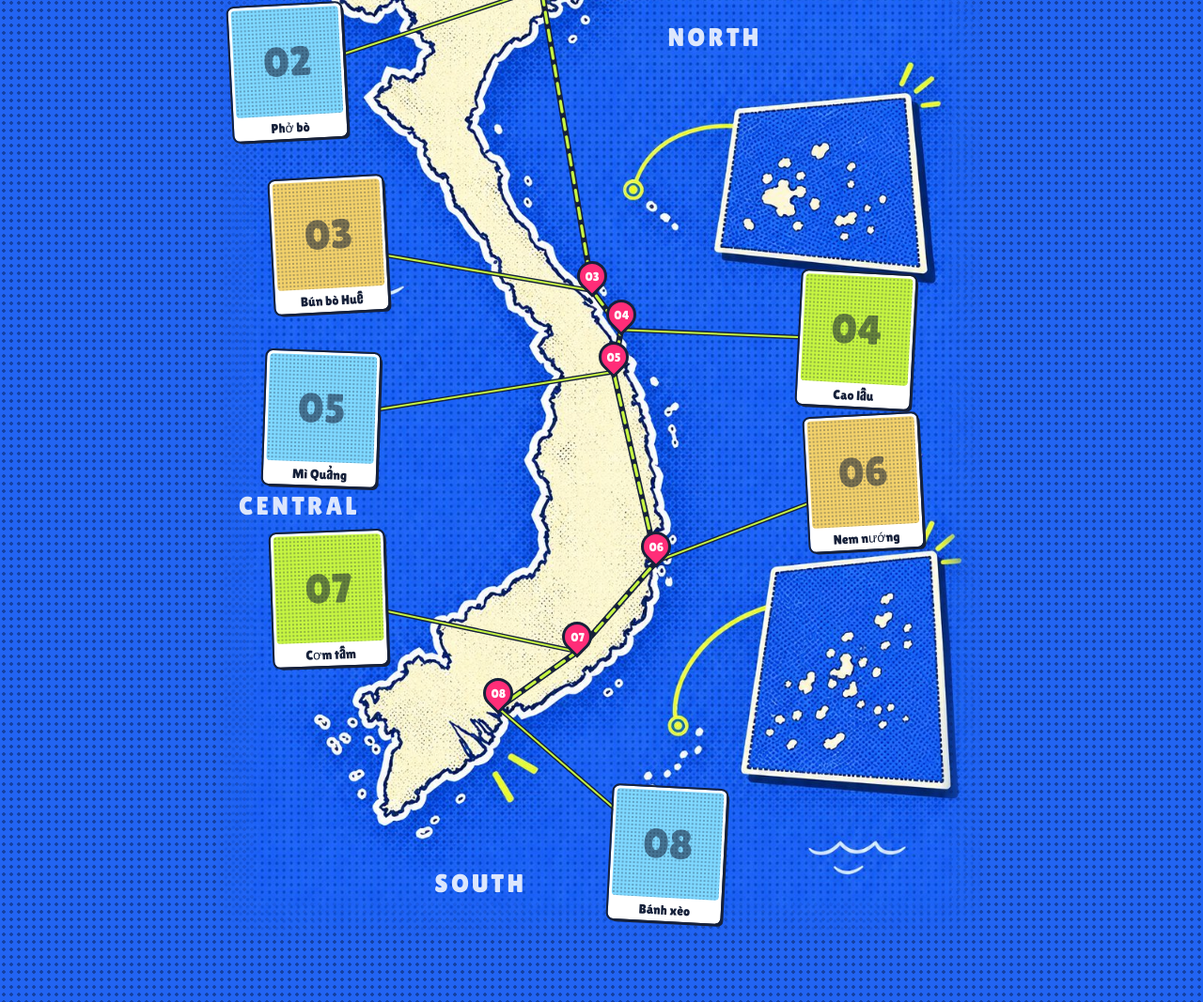
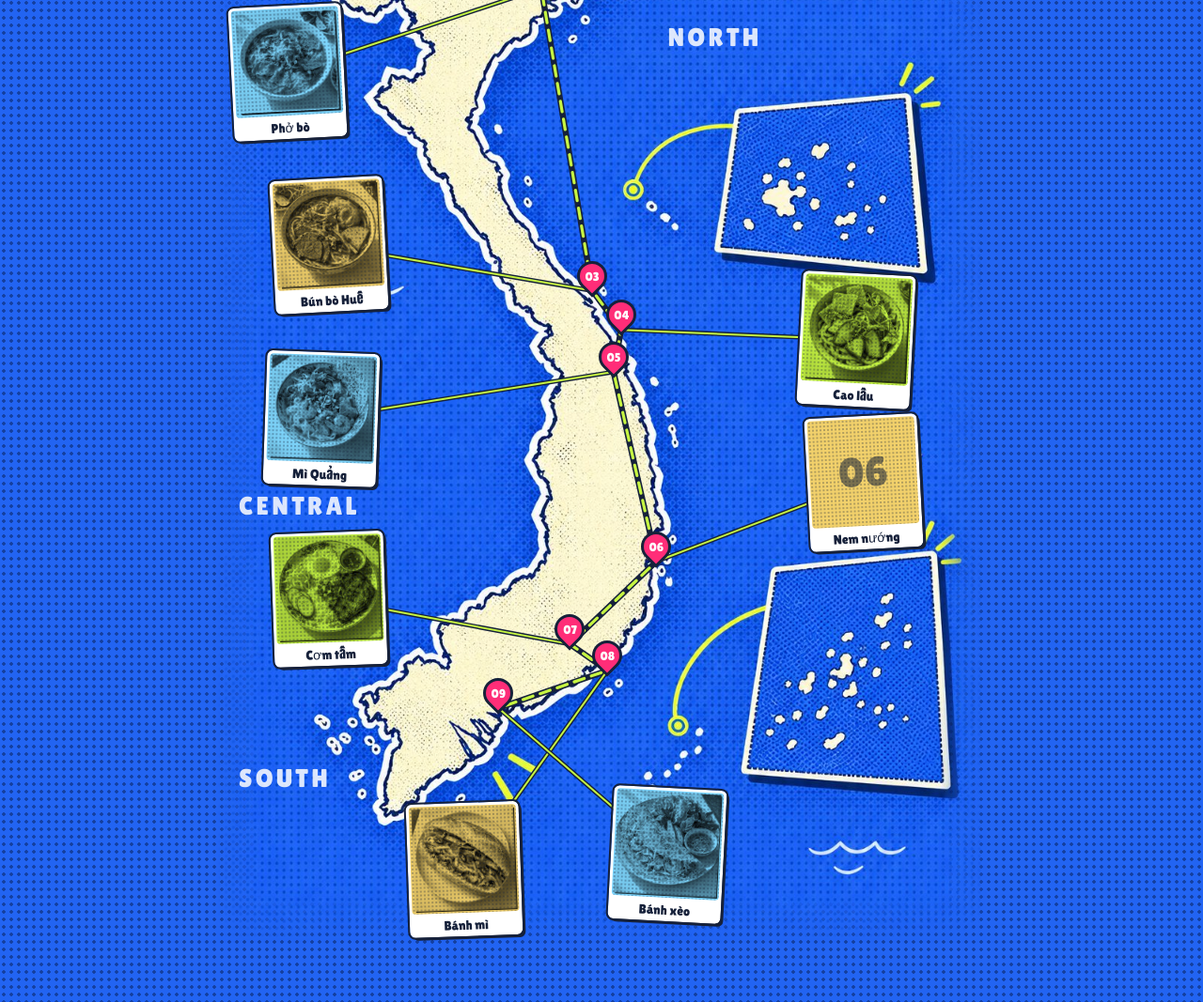
Before and after one commit to thorokele/vietnam-foodmap, a plain HTML site: page index.html in a window 1280 px wide. Shown: the part 481-1548 px from the top of the page at 94% size. Drawn offline with Linux system fonts and the light colour scheme.

Commit message:
Add dish photos, bánh mì pin, load map and photos from the repo
Co-Authored-By: Claude Fable 5.1 <noreply@anthropic.com>
Claude-Session: https://claude.ai/code/session_01WXYQdyxCMVUEGv2CfHhshc

```diff
--- a/index.html
+++ b/index.html
@@ -19,7 +19,7 @@
   <!-- Header: title + one-line instruction, set straight on the sea -->
   <header class="header">
     <h1 class="title">Vietnam Food Map</h1>
-    <p class="intro">Tap a pin. Collect the ticket. Scroll south from Hà Nội to the Mekong Delta - eight dishes, one map.</p>
+    <p class="intro">Tap a pin. Collect the ticket. Scroll south from Hà Nội to the Mekong Delta - nine dishes, one map.</p>
   </header>
 
   <!-- Legend: a paper sticker strip with the three marks used on the map -->
@@ -33,15 +33,15 @@
         Check = ticket collected
       </li>
       <li><span class="legend-route" aria-hidden="true"></span> Route north to south</li>
-      <li class="receipt legend-count" id="legend-count" aria-live="polite">00 / 08 collected</li>
+      <li class="receipt legend-count" id="legend-count" aria-live="polite">00 / 09 collected</li>
     </ul>
   </aside>
 
   <!-- Map canvas: the illustrated map image, with the route, leader lines, pins and thumbnails drawn over it.
        Everything is placed in the image's own pixel space (1024 x 1536), so it scales with the image. -->
   <section class="map-wrap" aria-label="Map of Vietnam with dish pins">
-    <!-- map.jpg: the illustrated map. Decorative for screen readers; the pins carry the names. -->
-    <img class="map-img" src="map.jpg" alt="" width="1024" height="1536">
+    <!-- The illustrated map. script.js sets the src (MAP_IMAGE_URL). Decorative for screen readers; the pins carry the names. -->
+    <img class="map-img" alt="" width="1024" height="1536">
     <svg class="map" viewBox="0 0 1024 1536" aria-hidden="true" focusable="false">
       <!-- Route: JS fills the points from the dish table so it always connects the pins -->
       <polyline class="route-casing"/>
@@ -51,7 +51,7 @@
       <text class="region-label" x="600" y="345">NORTH</text>
       <text class="region-label wide-only" x="30" y="968">CENTRAL</text>
       <text class="region-label phone-only" x="498" y="600">CENTRAL</text>
-      <text class="region-label" x="290" y="1470">SOUTH</text>
+      <text class="region-label" x="30" y="1330">SOUTH</text>
     </svg>
     <!-- JS fills these layers: one <button class="pin"> and one .thumb sticker per dish -->
     <div class="thumbs" id="thumbs"></div>
--- a/script.js
+++ b/script.js
@@ -4,7 +4,18 @@
    touch and keyboard all work without extra code.
    ====================================================================== */
 
-// 0. Map coordinate space = the pixels of map.jpg (1024 wide, 1536 tall). Pins, thumbnails, leader lines and
+// 0. The map image. Loaded from the GitHub repo so the Pen needs no uploaded asset; if that URL fails
+//    (offline, repo renamed), the page falls back to a map.jpg sitting next to index.html.
+const MAP_IMAGE_URL = "https://raw.githubusercontent.com/thorokele/vietnam-foodmap/main/map.jpg";
+const MAP_IMAGE_FALLBACK = "map.jpg";
+// Dish photos live in the repo's images/ folder; photo(id) builds the URL for a dish's file.
+const IMAGES_URL = "https://raw.githubusercontent.com/thorokele/vietnam-foodmap/main/images/";
+const photo = (file, alt) => ({ src: IMAGES_URL + file, alt });
+const mapImg = document.querySelector(".map-img");
+mapImg.addEventListener("error", () => { if (mapImg.src !== MAP_IMAGE_FALLBACK) mapImg.src = MAP_IMAGE_FALLBACK; }, { once: true });
+mapImg.src = MAP_IMAGE_URL;
+
+// 0b. Map coordinate space = the pixels of map.jpg (1024 wide, 1536 tall). Pins, thumbnails, leader lines and
 //    the note are all placed from the same numbers, as % of the map box, so they scale with the image.
 const VB = { x: 0, w: 1024, h: 1536 };
 const pctX = (x) => ((x - VB.x) / VB.w) * 100 + "%";
@@ -20,28 +31,32 @@ const pctY = (y) => (y / VB.h) * 100 + "%";
 //    thumbSrc (optional): a separate, tighter crop for the small sticker; defaults to image.src.
 const DISHES = [
   { id: "bun-cha", number: 1, name: "Bún chả", label: "Bún chả", city: "Hà Nội", region: "Northern Vietnam",
-    x: 385, y: 225, m: { x: 368, y: 212 }, thumb: { x: 680, y: 130, tilt: 3 }, tint: "lime", image: null, thumbSrc: null,
+    x: 385, y: 225, m: { x: 368, y: 212 }, thumb: { x: 680, y: 130, tilt: 3 }, tint: "lime", image: photo("bun-cha.jpg", "Bún chả: grilled pork patties and pork belly in a bowl of dipping broth, with plates of rice vermicelli, herbs and pickled green papaya and carrot"), thumbSrc: null,
     description: "Grilled pork patties and slices of pork belly sit in a bowl of warm, sweet-sour fish-sauce broth. Rice vermicelli and a pile of fresh herbs come on the side to dip as you go." },
   { id: "pho-bo", number: 2, name: "Phở bò", label: "Phở bò", city: "Hà Nội / Nam Định", region: "Northern Vietnam",
-    x: 432, y: 268, m: { x: 448, y: 280 }, thumb: { x: 95, y: 380, tilt: -3, m: { x: 95, y: 300 } }, tint: "sky", image: null, thumbSrc: null,
+    x: 432, y: 268, m: { x: 448, y: 280 }, thumb: { x: 95, y: 380, tilt: -3, m: { x: 95, y: 300 } }, tint: "sky", image: photo("pho-bo.jpg", "Phở bò: flat rice noodles in clear broth with rare and cooked beef slices, onion, scallion and cilantro, herbs and lime on the side"), thumbSrc: null,
     description: "Flat rice noodles in a clear beef broth simmered with charred ginger and onion, star anise and cinnamon, topped with sliced beef and scallion. Both Nam Định and Hà Nội are associated with its beginnings." },
   { id: "bun-bo-hue", number: 3, name: "Bún bò Huế", label: "Bún bò Huế", city: "Huế", region: "Central Vietnam",
-    x: 500, y: 670, m: { x: 488, y: 638 }, thumb: { x: 150, y: 610, tilt: -3, m: { x: 150, y: 560 } }, tint: "sand", image: null, thumbSrc: null,
+    x: 500, y: 670, m: { x: 488, y: 638 }, thumb: { x: 150, y: 610, tilt: -3, m: { x: 150, y: 560 } }, tint: "sand", image: photo("bun-bo-hue.jpg", "Bún bò Huế: thick round noodles in red broth with sliced beef, a pork knuckle and a slice of pork loaf, topped with herbs and scallion"), thumbSrc: null,
     description: "Thick round rice noodles in a beef-bone broth scented with lemongrass and coloured with annatto and chili. Beef shank, a slice of pork and often cubes of pork blood are served with shredded banana blossom and herbs." },
   { id: "cao-lau", number: 4, name: "Cao lầu", label: "Cao lầu", city: "Hội An", region: "Central Vietnam",
-    x: 538, y: 722, m: { x: 566, y: 722 }, thumb: { x: 850, y: 735, tilt: 3, m: { x: 850, y: 730 } }, tint: "lime", image: null, thumbSrc: null,
+    x: 538, y: 722, m: { x: 566, y: 722 }, thumb: { x: 850, y: 735, tilt: 3, m: { x: 850, y: 730 } }, tint: "lime", image: photo("cao-lau.jpg", "Cao lầu: thick noodles with sliced char siu pork, crisp fried dough squares, fried shallots, bean sprouts and fresh herbs"), thumbSrc: null,
     description: "Chewy, yellow-tinted noodles served nearly dry with a splash of broth, slices of seasoned pork, crisp fried dough squares, bean sprouts and greens. It is closely tied to Hội An and rarely served far from it." },
   { id: "mi-quang", number: 5, name: "Mì Quảng", label: "Mì Quảng", city: "Quảng Nam", region: "Central Vietnam",
-    x: 528, y: 778, m: { x: 505, y: 832 }, thumb: { x: 140, y: 840, tilt: 2, m: { x: 140, y: 820 } }, tint: "sky", image: null, thumbSrc: null,
+    x: 528, y: 778, m: { x: 505, y: 832 }, thumb: { x: 140, y: 840, tilt: 2, m: { x: 140, y: 820 } }, tint: "sky", image: photo("mi-quang.jpg", "Mì Quảng: wide turmeric noodles with shrimp, pork, crushed peanuts, herbs and a sesame rice cracker on the rim"), thumbSrc: null,
     description: "Wide turmeric-yellow rice noodles with only a little rich broth, shrimp and pork, crushed peanuts and herbs, with a toasted sesame rice cracker to break over the top. Eaten across Quảng Nam and Đà Nẵng." },
   { id: "nem-nuong", number: 6, name: "Nem nướng Nha Trang", label: "Nem nướng", city: "Nha Trang", region: "South-Central coast",
     x: 585, y: 1030, thumb: { x: 860, y: 925, tilt: -3, m: { x: 860, y: 990 } }, tint: "sand", image: null, thumbSrc: null,
     description: "Grilled minced-pork skewers are rolled at the table in rice paper with lettuce, herbs, pickled vegetables and crispy fried rice-paper strips. The roll is dipped in a thick, peanut-based sauce." },
   { id: "com-tam", number: 7, name: "Cơm tấm", label: "Cơm tấm", city: "Hồ Chí Minh City", region: "Southern Vietnam",
-    x: 480, y: 1150, thumb: { x: 150, y: 1080, tilt: -2, m: { x: 150, y: 1080 } }, tint: "lime", image: null, thumbSrc: null,
+    x: 470, y: 1140, m: { x: 455, y: 1120 }, thumb: { x: 150, y: 1080, tilt: -2 }, tint: "lime", image: photo("com-tam.jpg", "Cơm tấm: broken rice with a grilled pork chop, fried egg, scallion oil, pickled carrot and daikon, cucumber and fish sauce"), thumbSrc: null,
     description: "Broken rice served with a grilled pork chop, shredded pork skin, a slice of steamed egg-and-pork loaf, pickles and a small bowl of sweet fish sauce. Common at breakfast and late at night alike." },
-  { id: "banh-xeo", number: 8, name: "Bánh xèo (Southern style)", label: "Bánh xèo", city: "Cần Thơ", region: "Mekong Delta",
-    x: 375, y: 1225, thumb: { x: 600, y: 1420, tilt: 3 }, tint: "sky", image: null, thumbSrc: null,
+  { id: "banh-mi", number: 8, name: "Bánh mì (Sài Gòn style)", label: "Bánh mì", city: "Hồ Chí Minh City", region: "Southern Vietnam",
+    x: 520, y: 1175, m: { x: 545, y: 1190 }, thumb: { x: 330, y: 1440, tilt: -2 }, tint: "sand", thumbSrc: null,
+    image: photo("banh-mi.jpg", "Bánh mì: a crusty baguette filled with pâté, sliced pork, pickled carrot and daikon, cucumber, cilantro and red chili"),
+    description: "A crusty, airy baguette split and filled with pâté, cold cuts, pickled daikon and carrot, cucumber, cilantro and chili. Bánh mì is eaten all over Vietnam; this is the Sài Gòn-style filling." },
+  { id: "banh-xeo", number: 9, name: "Bánh xèo (Southern style)", label: "Bánh xèo", city: "Cần Thơ", region: "Mekong Delta",
+    x: 375, y: 1225, m: { x: 360, y: 1250 }, thumb: { x: 600, y: 1420, tilt: 3 }, tint: "sky", image: photo("banh-xeo.jpg", "Bánh xèo: a crisp turmeric crêpe folded over shrimp, pork and bean sprouts, with lettuce, herbs, cucumber and nước chấm"), thumbSrc: null,
     description: "A large, thin, crisp turmeric-yellow rice-flour crêpe folded over shrimp, pork and bean sprouts. It is torn into pieces, wrapped in lettuce and herbs and dipped in nước chấm. The Central version is smaller and thicker." }
 ];
 
```
Also changed, not shown: images/banh-mi.jpg (added), images/banh-xeo.jpg (added), images/bun-bo-hue.jpg (added), images/bun-cha.jpg (added), images/cao-lau.jpg (added), images/com-tam.jpg (added), images/mi-quang.jpg (added), images/pho-bo.jpg (added), 1 other file.
